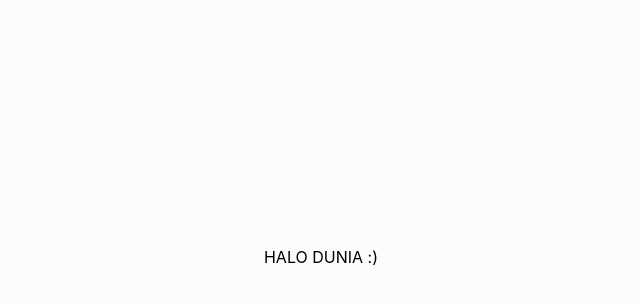
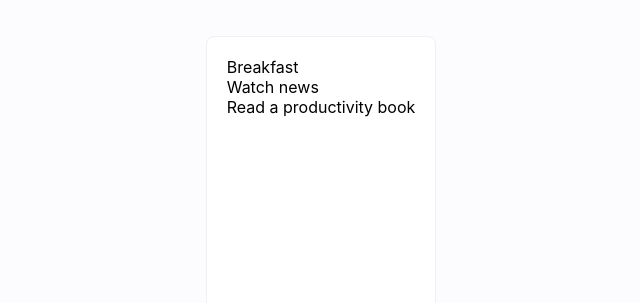
Before and after one commit to ricoputrap/react-todolist, a React (Create React App) app: page / in a window 1280 px wide. Shown: the part 143-446 px from the top of the page, without its empty margins (319-959 px from the left). Built offline with nearby package versions, Linux system fonts and the light colour scheme.

Commit message:
Implement <TaskList />

```diff
--- a/src/App.css
+++ b/src/App.css
@@ -9,3 +9,15 @@ body {
     justify-content: center;  /* Horizontally Centered */
     align-items: center;      /* Vertically Centered */
 }
+
+/* TASK LIST: <TaskList /> */
+.task-list {
+    background-color: #FFFFFF;
+    padding: 20px;
+    height: 400px;
+
+    border-style: solid;
+    border-color: #F0EFF2;
+    border-width: 1px;
+    border-radius: 8px;
+}
--- a/src/App.js
+++ b/src/App.js
@@ -1,10 +1,14 @@
+import TaskList from "./components/TaskList";
 import "./App.css";
 
 const App = () => {
 
   return (
     <div className="root">
-      HALO DUNIA :)
+
+      {/* <AddTask /> */}
+
+      <TaskList />
     </div>
   )
 }
--- /dev/null
+++ b/src/components/TaskList.js
@@ -0,0 +1,19 @@
+const TaskList = () => {
+
+    return (
+        <div className="task-list">
+
+            {/* <TaskItem /> */}
+            <div className="task-item">Breakfast</div>
+
+            {/* <TaskItem /> */}
+            <div className="task-item">Watch news</div>
+
+            {/* <TaskItem /> */}
+            <div className="task-item">Read a productivity book</div>
+
+        </div>
+    )
+}
+
+export default TaskList;
```
